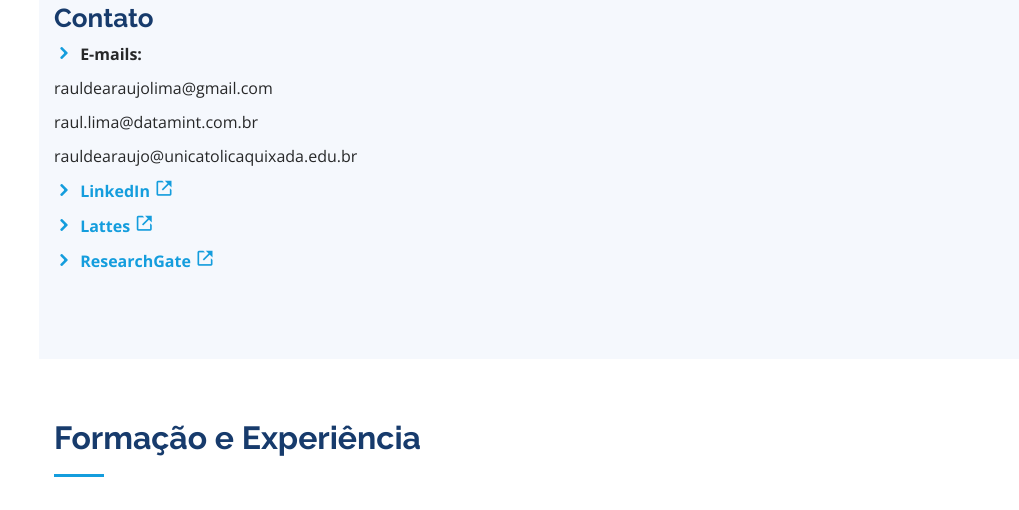
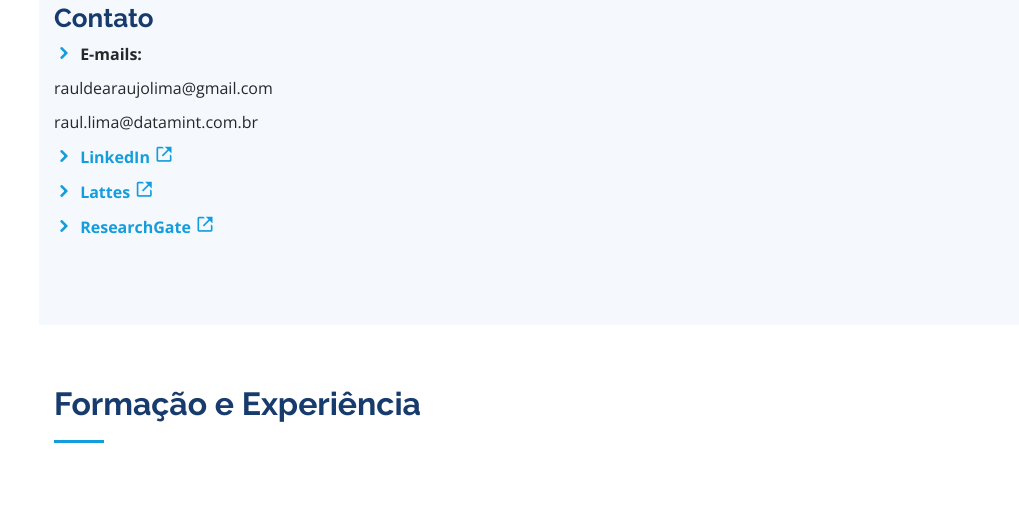
Before and after one commit to ei-raul/ei-raul.github.io, a plain HTML site: page index.html in a window 1280 px wide. Shown: the part 1282-1792 px from the top of the page, without its empty margins (261-1280 px from the left). Drawn offline with nearby package versions, Linux system fonts and the light colour scheme.

Commit message:
Update index.html

```diff
--- a/index.html
+++ b/index.html
@@ -123,7 +123,6 @@
                   <li><i class="icofont-rounded-right"></i> <strong>E-mails:</strong>
                     <li>rauldearaujolima@gmail.com</li>
                     <li>raul.lima@datamint.com.br</li>
-                    <li>rauldearaujo@unicatolicaquixada.edu.br</li>
                   </li>
                   <li><i class="icofont-rounded-right"></i> <strong><a href="https://www.linkedin.com/in/raul-de-araújo-b8943810b" target="_blank">LinkedIn <i class='bx bx-link-external'></i></a></strong></li>
                   <li><i class="icofont-rounded-right"></i> <strong><a href="http://lattes.cnpq.br/7030455287051977" target="_blank">Lattes <i class='bx bx-link-external'></i></a></strong></li>
```
